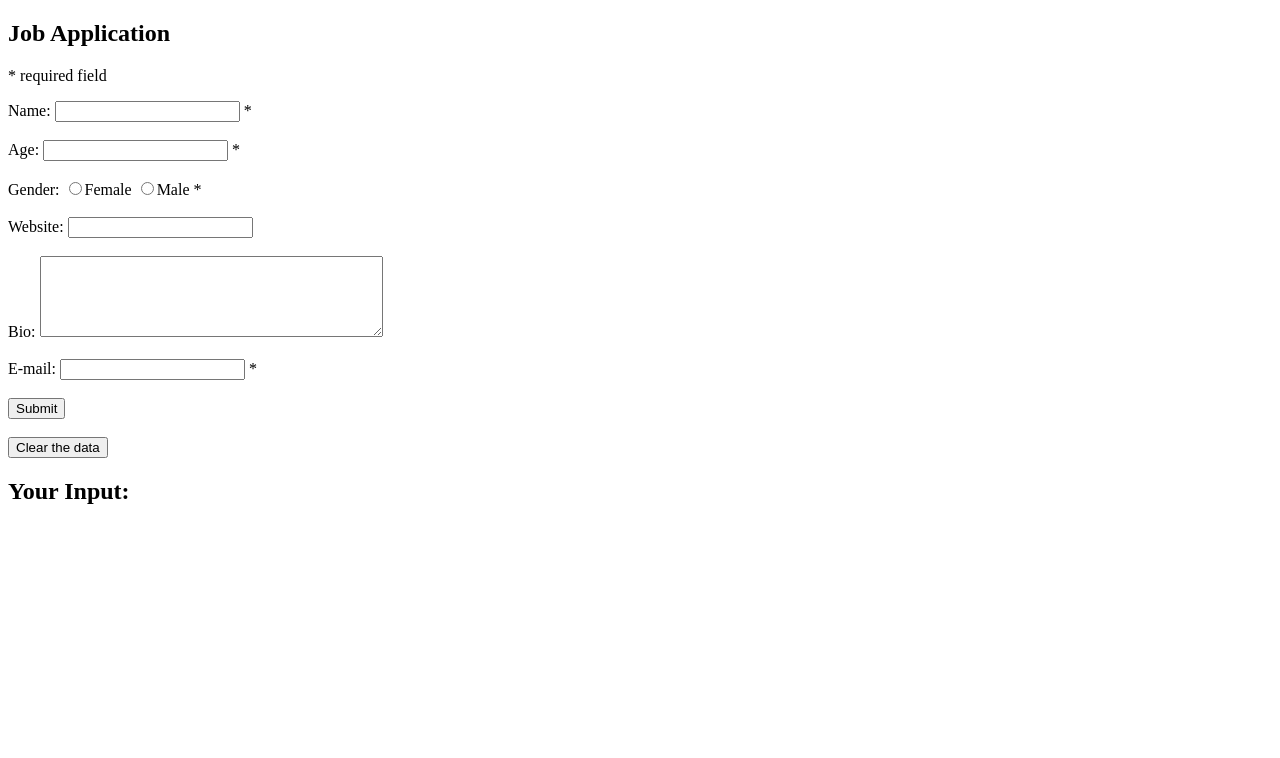
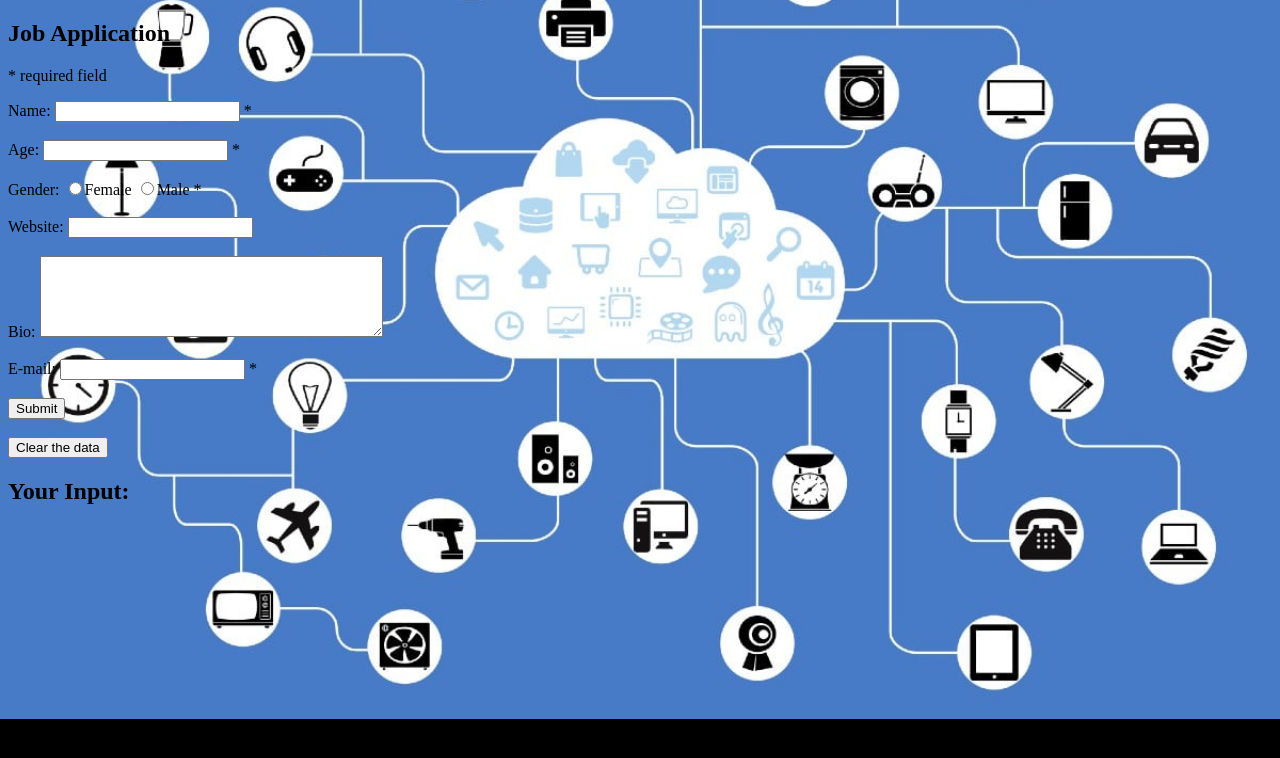
Before and after one commit to MarekBavolar/phpiot, a PHP site: page /form.php in a window 1280 px wide. Shown: the top 758 px of the page. Run offline with PHP 8.4, Linux system fonts and the light colour scheme; data that the repository does not hold is empty.

Commit message:
Update form.php

```diff
--- a/form.php
+++ b/form.php
@@ -2,7 +2,7 @@
 <html>
 <head>
 <style>
-.background {
+body {
   background-image: url("IoT-network-782707.jpg");
   background-position: center;
   background-color: black;
@@ -13,8 +13,6 @@
 </style>
 </head>
 <body>
-<div class = "background">
-</div>
 <?php
 // define variables and set to empty values
 $nameErr = $ageErr = $emailErr = $genderErr = $websiteErr = "";
```
